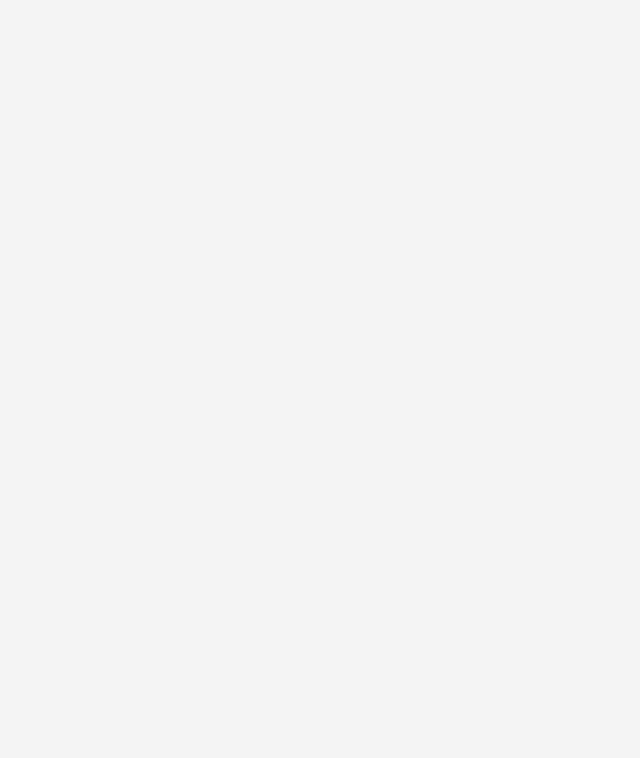
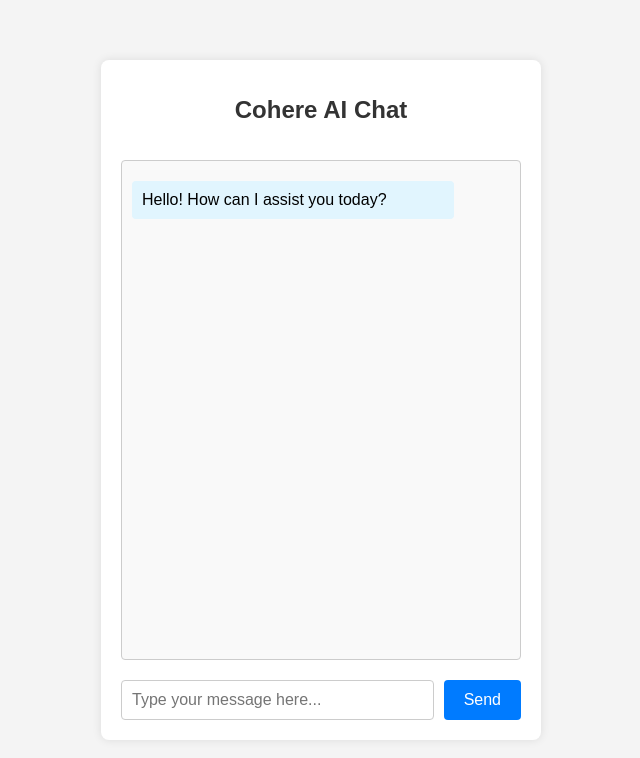
Before and after one commit to Surya-2701/Text-Version-of-Spice, a plain HTML site: page index.html in a window 1280 px wide. Shown: the whole page, without its empty margins (319-959 px from the left). Drawn offline with Linux system fonts and the light colour scheme.

Commit message:
Update index.html

```diff
--- a/index.html
+++ b/index.html
@@ -7,3 +7,18 @@
     <link rel="stylesheet" href="styles.css">
 </head>
 <body>
+    <div class="chat-container">
+        <div class="chat-header">
+            <h1>Cohere AI Chat</h1>
+        </div>
+        <div class="chat-box" id="chat-box">
+            <div class="message bot-message">Hello! How can I assist you today?</div>
+        </div>
+        <form id="chat-form">
+            <input type="text" id="query" placeholder="Type your message here..." required>
+            <button type="submit">Send</button>
+        </form>
+    </div>
+    <script src="script.js"></script>
+</body>
+</html>
```
